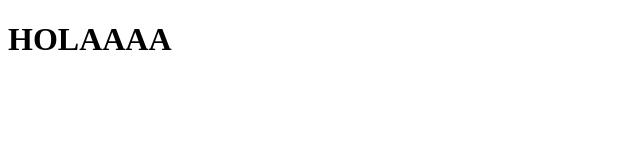
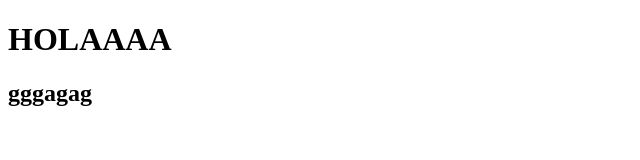
Before and after one commit to MarianaET/PaginaIntro, a plain HTML site: page index.html in a window 1280 px wide. Shown: the whole page, without its empty margins (0-640 px from the left). Drawn offline with Linux system fonts and the light colour scheme.

Commit message:
Update index.html

```diff
--- a/index.html
+++ b/index.html
@@ -2,5 +2,6 @@
 <html>
     <body>
         <h1>HOLAAAA</h1>
+        <h2>gggagag</h2>
     </body>
 </html>
```
